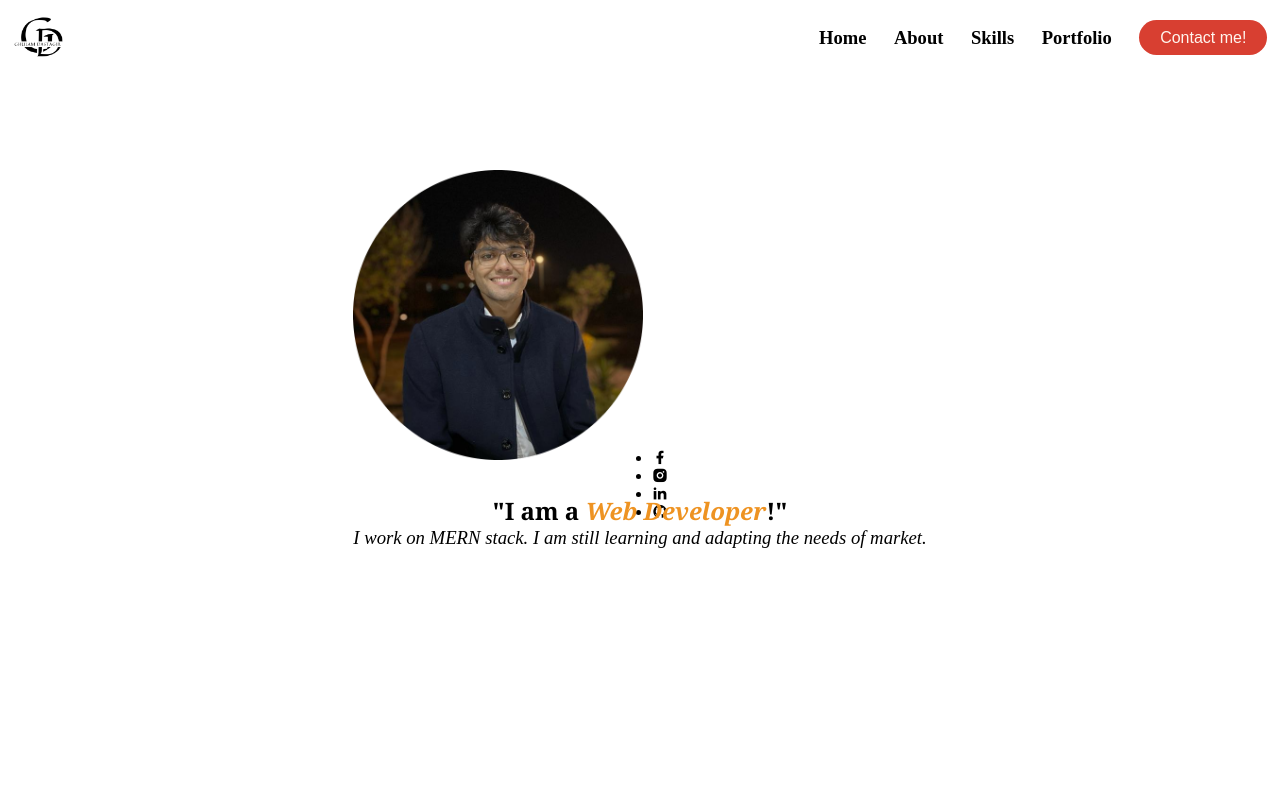
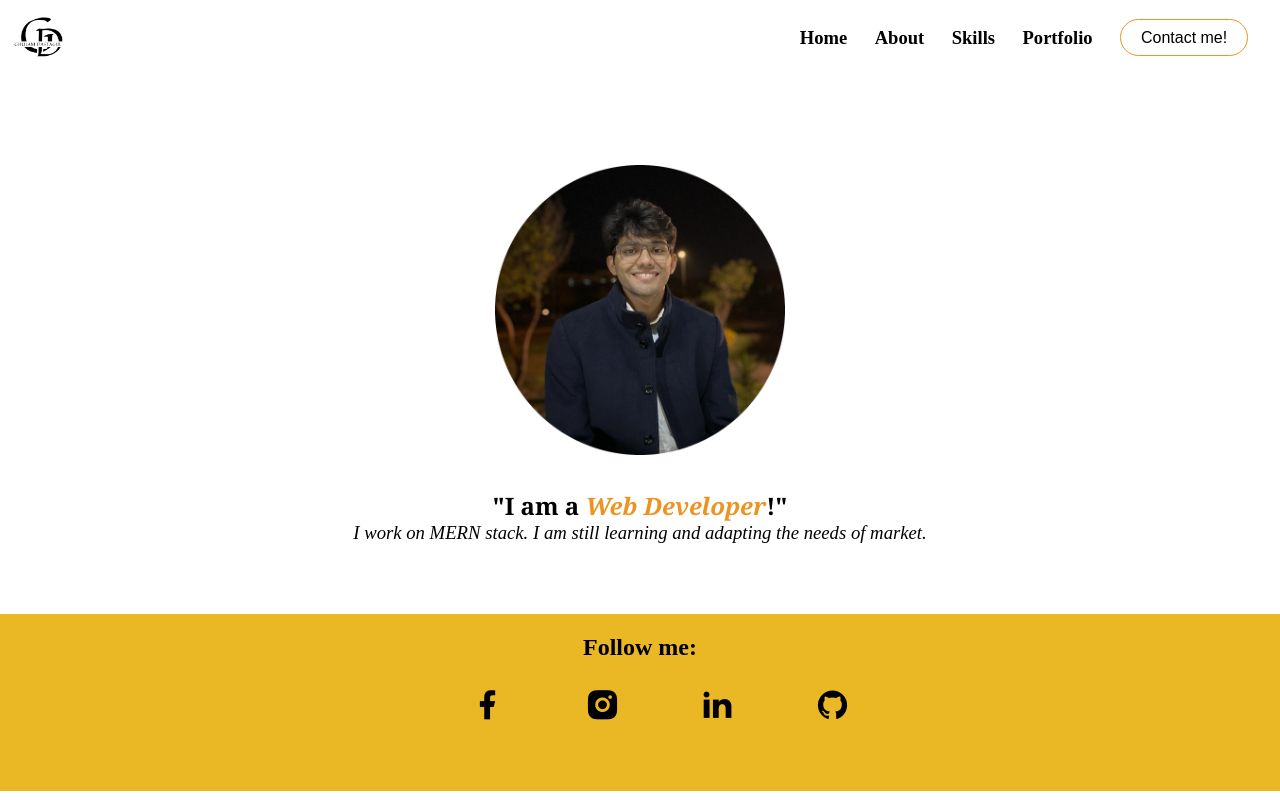
Before and after one commit to Jeedeexyz/Portfolio_HTML-CSS-JS, a plain HTML site: page index.html in a window 1280 px wide. Drawn offline with nearby package versions, Linux system fonts and the light colour scheme.

Commit message:
add footer with animations

```diff
--- a/index.html
+++ b/index.html
@@ -18,6 +18,7 @@
   </head>
 
   <body>
+    <div class="grid">
     <div class="navBar">
       <img src="./resources/Images/logo.png" alt="LOGO" />
       <ul>
@@ -43,7 +44,9 @@
         </h3>
       </div>
     </div>
+  </div>
     <div class="footer">
+      <h2>Follow me:</h2>
       <ul>
         <li><a href=""></a><i class="ri-facebook-fill"></i></li>
         <li><a href=""></a><i class="ri-instagram-fill"></i></li>
@@ -51,6 +54,7 @@
         <li><a href=""></a><i class="ri-github-fill"></i></li>
       </ul>
     </div>
-    </div>
+
+  </div>
   </body>
 </html>
--- a/resources/css/index.css
+++ b/resources/css/index.css
@@ -3,20 +3,20 @@
 }
 
 /* Grid Layout */
-body {
+.grid {
   display: grid;
-  grid-template-areas: "nav nav nav"
-                       "main main main"
-                       "foot foot foot";
+  grid-template-areas: "nav"
+                       "main"
+                       "foot" ;
+  gap: 20px;
 }
 
 /* Nav Bar */
 
 .navBar {
   grid-area: nav;
-  position: fixed;
   display: flex;
-  gap: 55vw;
+  gap: 53.5vw;
   font-size: 1.45vw;
   z-index: 1;
 }
@@ -40,13 +40,30 @@ body {
   width: 10vw;
   font-size:1.25vw ;
   font-weight: 400;
-  color: seashell;
-  background-color: #D83F31;
-  border: none;
-  transition: font-size .15s, width .15s ;
+  color: black;
+  background-color: transparent;
+  border:1px solid #EE9322;
+  transition: font-size .15s, width .15s,background-color .15s ;
+position: relative;
+overflow: hidden;
+
+}
+
+.navBar button::after {
+  content:"";
+  position: absolute;
+  background-color: #EE9322;
+  width:0;
+  height: 100%;
+  top:0;
+  left: 0;
+  z-index: -1;
+  transition: all .25s;
+}
+.navBar button:hover:after{
+  width:100%;
 }
 .navBar button:hover{
-    background-color: #EE9322;
     color: black;
     font-size:1.35vw ;
     width:10.15vw;
@@ -62,10 +79,6 @@ body {
     color: black;
 }
 
-.hero-section {
-  position: relative;
-  top: 100px;
-}
 
 /* Main Section */
 
@@ -84,6 +97,9 @@ align-items: center;
 padding: 70px 0 30px;
 }
 
+.hero-section{
+  text-align: center;
+}
 /* About me */
 .description {
     text-align: center;
@@ -104,6 +120,34 @@ padding: 70px 0 30px;
 
 /* footer section */
 
-footer{
+.footer{
   grid-area: foot;
+  padding: 0 0 60px;
+background-color: #E9B824;
+display: flex;
+flex-direction: column;
+justify-content: center;
+align-items: center;
+gap: 20px;
+margin-top: 50px;
 }
+
+.footer li {
+ display: inline;
+ font-size: 35px;
+ margin: 40px;
+ transition: font-size .2s, transform .6s;
+}
+.footer li:hover{
+  font-size: 45px;
+  transform:rotateY(360deg);
+}
+.footer ul{
+  height: 50px;
+  display: flex;
+  align-items: center;
+}
+
+.footer h2{
+  margin-top: 20px;
+}
```
